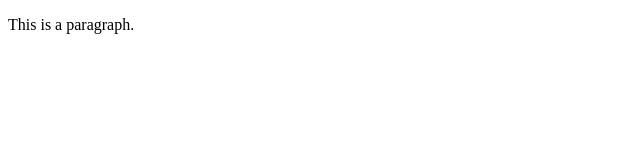
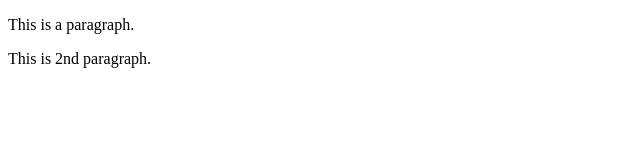
Before and after one commit to Thammasakk/git-example-project, a plain HTML site: page index.html in a window 1280 px wide. Shown: the whole page, without its empty margins (0-640 px from the left). Drawn offline with Linux system fonts and the light colour scheme.

Commit message:
Added 2nd paragraph to index. Added 2nd page to project

```diff
--- a/index.html
+++ b/index.html
@@ -7,5 +7,6 @@
   </head>
   <body>
     <p>This is a paragraph.</p>
+    <p>This is 2nd paragraph.</p>
   </body>
 </html>
```
Also changed, not shown: page2.html (added, +1 -0 lines).
